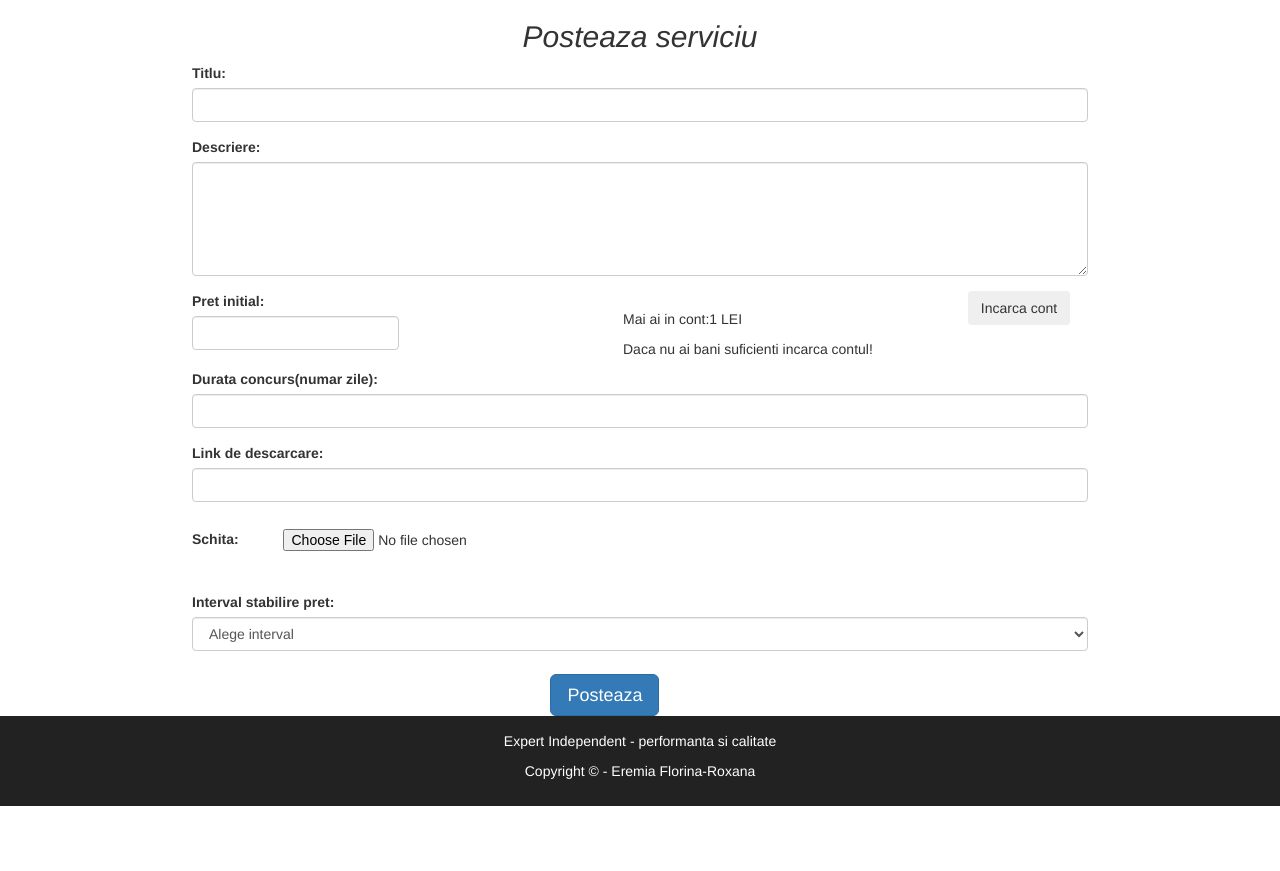
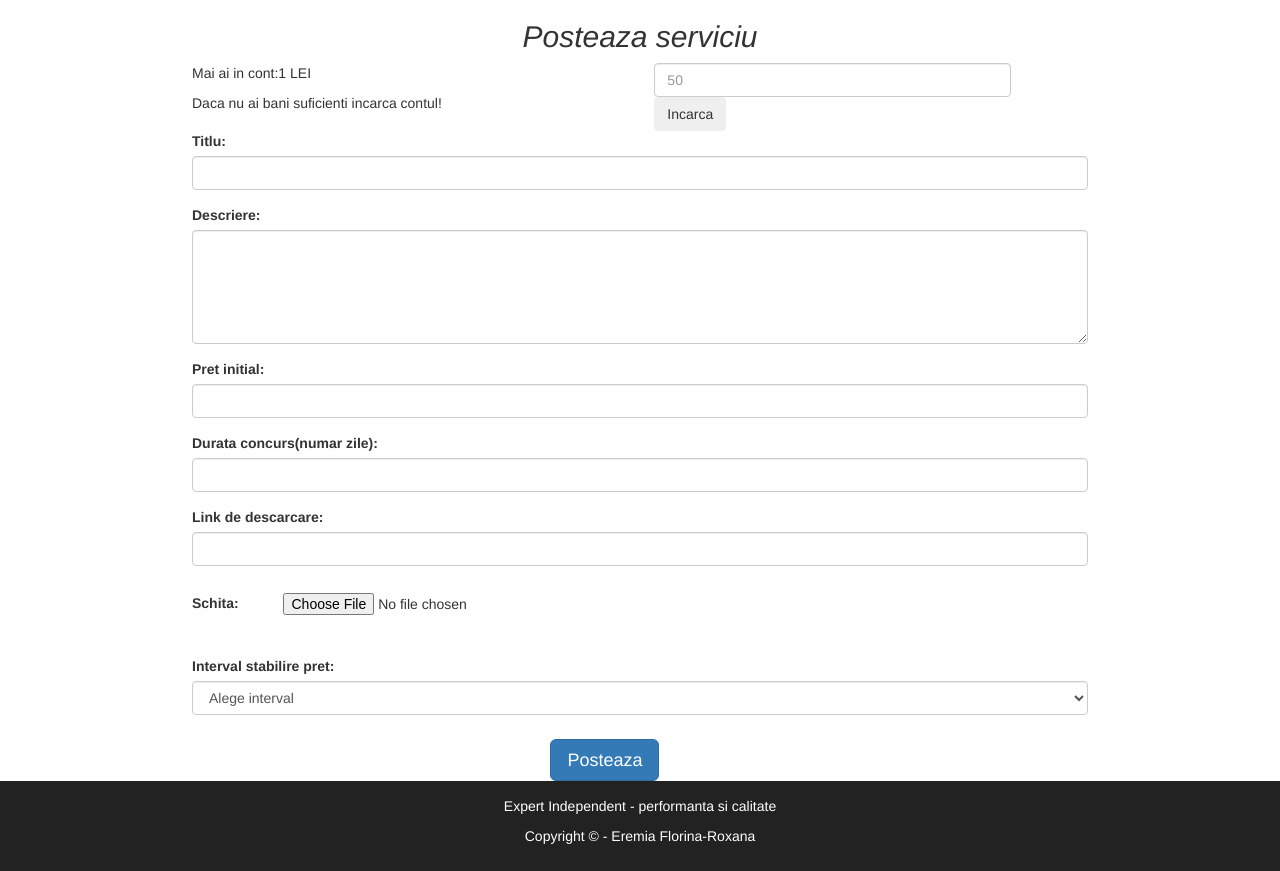
Before and after one commit to roxaneremia/expert-independent, a PHP site: page /posteaza-job.php in a window 1280 px wide. Shown: the part 52-923 px from the top of the page. Before the commit the page ends 858 px from the top, so only its background shows below. Run offline with PHP 8.4, Linux system fonts and the light colour scheme; the visitor is signed in with stand-in values (Sample User, id 1); data that the repository does not hold is empty.

Commit message:
verisune 23: 10

```diff
--- a/confirmare-plata.php
+++ b/confirmare-plata.php
@@ -13,7 +13,7 @@ $cancel_url = 'http://roxanaeremia.com/plata-refuzata.php';
 $notify_url = 'http://roxanaeremia.com/confirmare-plata.php';
 
 $item_name = 'Test Item';
-$item_amount = 55.00;
+$item_amount = 50.00;
 
 function check_txnid($tnxid){
 	global $link;
@@ -59,6 +59,10 @@ function updatePayments($data){
 				)", $link);
 		return mysql_insert_id($link);
 	}
+}
+
+if (isset($_POST["suma_incarcata"])) {
+    $item_amount = $_POST["suma_incarcata"];
 }
 
 // Check if paypal request or response
--- a/posteaza-job.php
+++ b/posteaza-job.php
@@ -82,9 +82,36 @@ include "autentificat.php";
 <body data-spy="scroll" data-target=".navbar" data-offset="50">
 
 <?php include 'antet.php'; ?>
+
+<em><h2> Posteaza serviciu </h2></em>
+
+<div style="width: 70%; margin-left: 15%;">
+    <div class="row">
+        <div class="col-md-5">
+            <p> Mai ai in cont:<?php echo $_SESSION['venit']; ?> LEI</p>
+            <p> Daca nu ai bani suficienti incarca contul! </p>
+        </div>
+        <div class="col-md-7">
+            <form class="paypal" action="confirmare-plata.php" method="post" id="paypal_form" target="_blank">
+                <input type="hidden" name="cmd" value="_xclick" />
+                <input type="hidden" name="no_note" value="1" />
+                <input type="hidden" name="lc" value="UK" />
+                <input type="hidden" name="currency_code" value="GBP" />
+                <input type="hidden" name="bn" value="PP-BuyNowBF:btn_buynow_LG.gif:NonHostedGuest" />
+                <input type="hidden" name="first_name" value="Alex" />
+                <input type="hidden" name="last_name" value="Salajan" />
+                <input type="hidden" name="payer_email" value="client@roxanaeremia.com" />
+                <input type="hidden" name="item_number" value="123456" / >
+                <input class="form-control" type="text" name="suma_incarcata" placeholder="50" />
+                <input class="btn btn-large" type="submit" name="submit" value="Incarca"/>
+            </form>
+        </div>
+    </div>
+</div>
+
+
 <form method="post">
 
-<em><h2> Posteaza serviciu </h2></em>
 
   <div class="form-group">
     <label for="titlu">Titlu:</label>
@@ -96,17 +123,11 @@ include "autentificat.php";
     <textarea class="form-control" rows="5" id="descriere" name="descriere"></textarea>
   </div>
 
-  <div class="form-group" style="float:left;">
+  <div class="form-group">
     <label for="pret_initial">Pret initial:</label>
     <input type="text" class="form-control" id="pret_initial" name="pret_initial">
   </div>
 
-  <div style="float:left; margin-left: 25%; margin-top: 2%">
-    <p> Mai ai in cont:<?php echo $_SESSION['venit']; ?> LEI</p>
-    <p> Daca nu ai bani suficienti incarca contul! </p>
-  </div>
-
-  <button class="btn btn-large" style="float:right; margin-right: 2%;">Incarca cont</button>
 
   <div style="clear:both"></div>
 
@@ -143,6 +164,7 @@ include "autentificat.php";
 
 
 </form>
+
 <?php include "subsol.php"; ?>
 </body>
 
```
